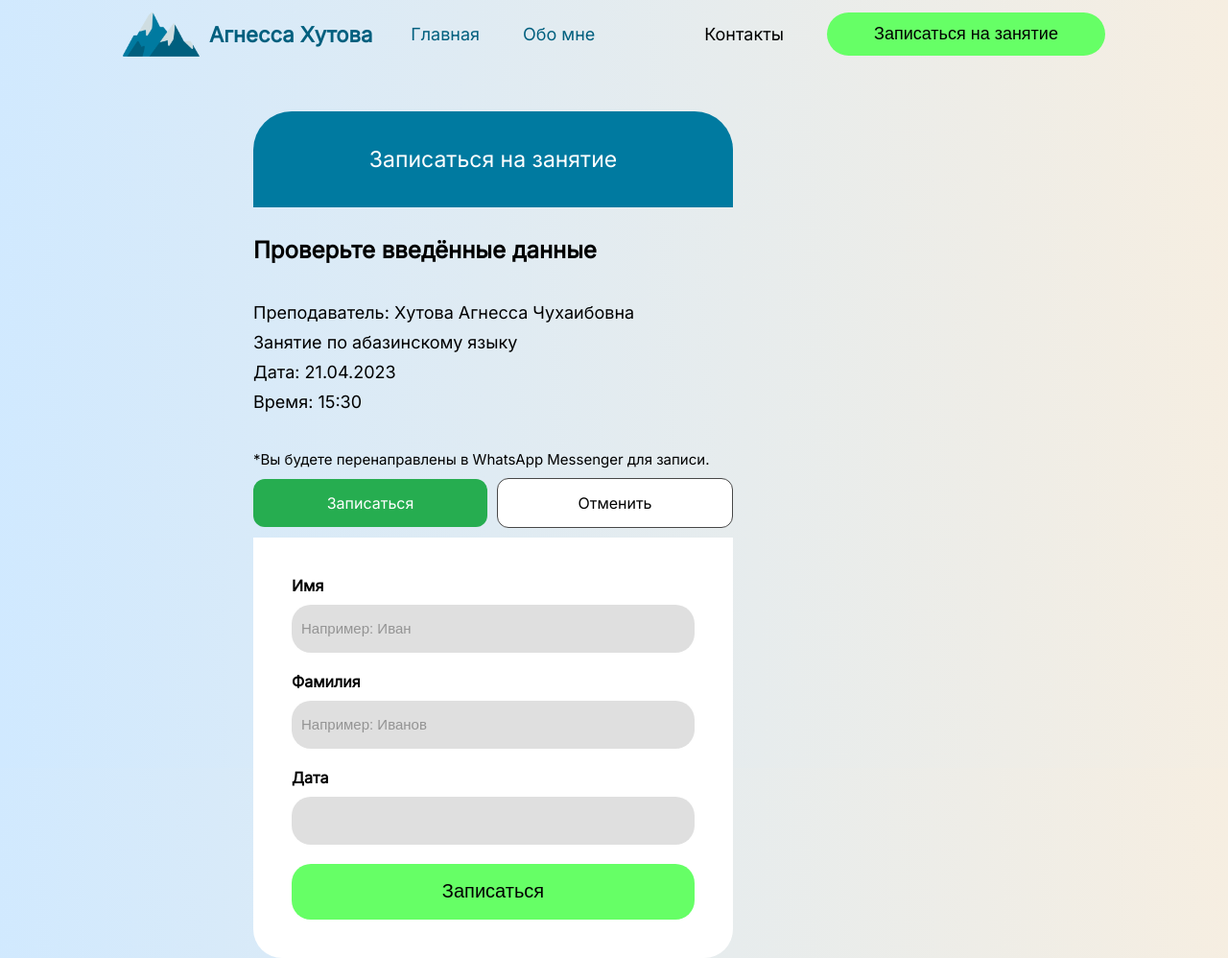
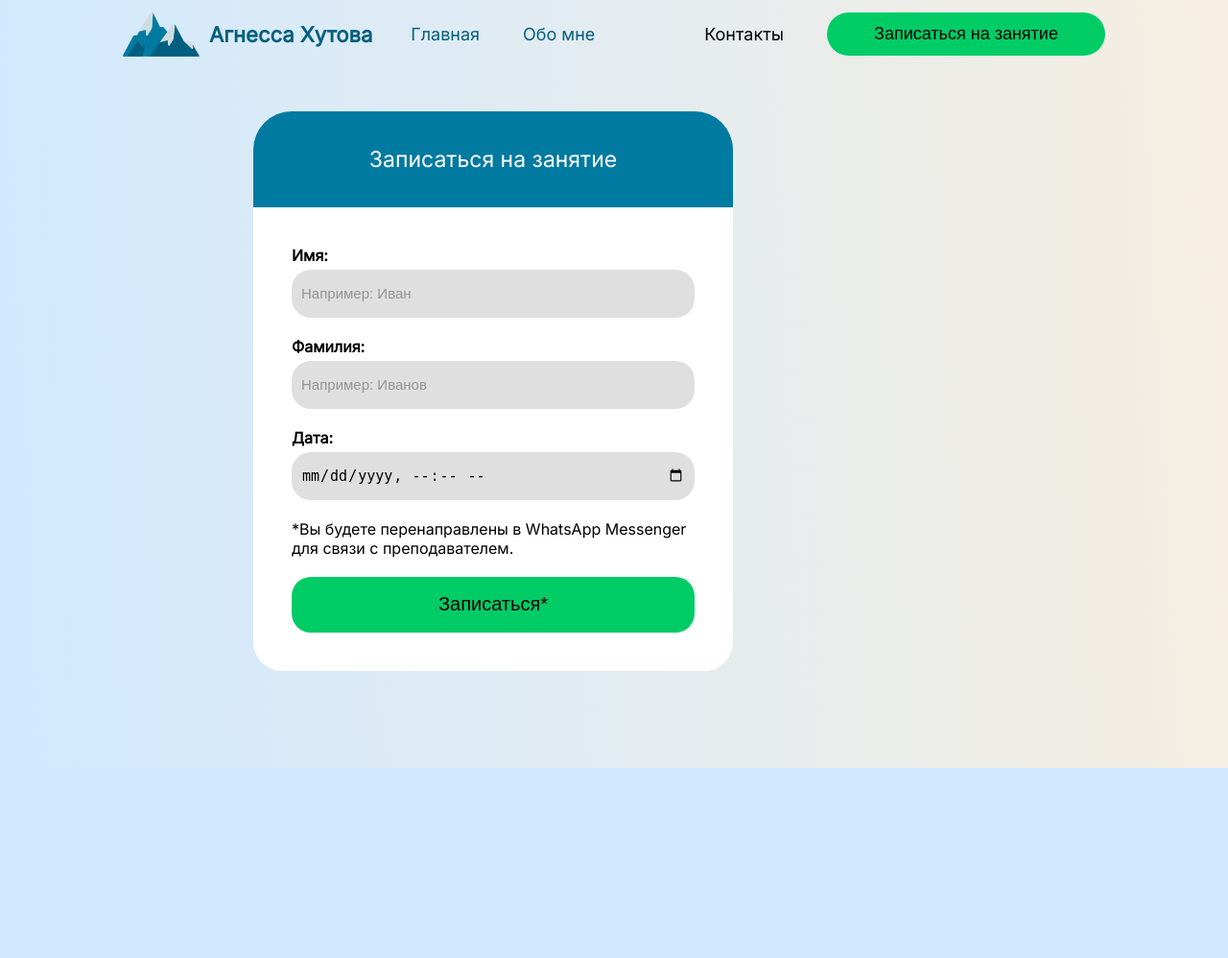
Before and after one commit to HinodeMyojo/teacher_site, a Django app: page /sign_up/ in a window 1280 px wide. Shown: the whole page at 96% size. After the commit the page ends 800 px from the top, so only its background shows below. Run offline with Django 5.2, Linux system fonts and the light colour scheme; some libraries are stand-ins or nearby versions.

Commit message:
Готово к деплою

```diff
--- a/pet_teachersite/mainpage/admin.py
+++ /dev/null
@@ -1,3 +0,0 @@
-from django.contrib import admin
-
-# Register your models here.
--- a/pet_teachersite/mainpage/models.py
+++ /dev/null
@@ -1,3 +0,0 @@
-from django.db import models
-
-# Create your models here.
--- a/pet_teachersite/mainpage/tests.py
+++ /dev/null
@@ -1,3 +0,0 @@
-from django.test import TestCase
-
-# Create your tests here.
--- a/pet_teachersite/mainpage/views.py
+++ b/pet_teachersite/mainpage/views.py
@@ -1,4 +1,4 @@
-from django.http import HttpResponse, JsonResponse
+from django.http import HttpResponse
 from django.urls import path
 from django.shortcuts import redirect, render
 from .forms import SignForm
@@ -6,10 +6,15 @@ from .forms import SignForm
 def sign_up(request):
     if request.method == 'POST':
         form = SignForm(request.POST)
+        first_name = request.POST.get('first_name')
+        last_name = request.POST.get('last_name')
+        date = request.POST.get('date')
         if form.is_valid():
-            # Здесь мы просто передаем данные формы в контекст, отображаемый в модальном окне
-            context = {'form': form, 'data': form.cleaned_data, 'show_modal': True}
-            return render(request, 'mainpage/sign_up.html', context)
+            return redirect(
+                'https://wa.me/79614478065?text=Здравствуйте! ' + '\n'
+                f'Меня зовут {first_name} {last_name}. Я бы хотел(а) '  + '\n'
+                f'записаться на занятие на время {date}'
+            )
 
     else:
         form = SignForm()
--- a/pet_teachersite/static/css/style.css
+++ b/pet_teachersite/static/css/style.css
@@ -166,13 +166,13 @@ nav {
     height: 45px;
     border-radius: 25px;
     border-style: none;
-    background-color: #66FF66;
+    background-color: #00CC66;
   }
   .nav_plan-button:active {
     transition: 0.1s;
     transform: scale(0.9);
-    background-color: #99FFFF;
-    background-color: #99FFFF;
+    background-color: #33CC66;
+    background-color: #33CC66;
   }
 }
 @media (max-width: 1190px) {
@@ -228,7 +228,7 @@ nav {
     align-items: center;
     width: 100%;
     height: 100%;
-    background-color: #66FF66;
+    background-color: #00CC66;
     border: 0px;
     border-bottom-left-radius: 30px;
     border-bottom-right-radius: 30px;
@@ -236,10 +236,11 @@ nav {
   }
   .nav_plan-button h2 {
     background-color: transparent;
+    color: black;
   }
   .nav_plan-button:active {
     transition: 0.1s;
-    background-color: #99FFFF;
+    background-color: #33CC66;
     transform: none;
   }
   .nav_main_ico img {
@@ -289,7 +290,7 @@ nav {
   height: 60px;
   border-radius: 25px;
   border-style: none;
-  background-color: #66FF66;
+  background-color: #00CC66;
 }
 .main_page_info button h2 {
   font-size: 21px;
@@ -297,7 +298,7 @@ nav {
   font-weight: normal;
 }
 .main_page_info button:active {
-  background-color: #99FFFF;
+  background-color: #33CC66;
 }
 
 @media (min-width: 1190px) {
@@ -345,7 +346,7 @@ nav {
   .main_page_info button:active {
     transition: 0.1s;
     transform: scale(0.9);
-    background-color: #99FFFF;
+    background-color: #33CC66;
   }
   .main_page_photo {
     display: flex;
@@ -488,7 +489,7 @@ nav {
   justify-content: center;
   width: 100%;
   height: auto;
-  background-color: #66FF66;
+  background-color: #00CC66;
   border: 0px;
   border-radius: 20px;
 }
@@ -499,7 +500,7 @@ nav {
 .main_page_info_btn:active {
   transition: 0.1s;
   transform: scale(0.9);
-  background-color: #99FFFF;
+  background-color: #33CC66;
 }
 
 .take_a_class_inside {
@@ -569,7 +570,7 @@ nav {
 
 .take_a_class_inside_block_input_submit {
   height: 55px;
-  background-color: #66FF66;
+  background-color: #00CC66;
   border: none;
   font-size: 20px;
 }
@@ -577,8 +578,8 @@ nav {
 .take_a_class_inside_block_input_submit:active {
   transition: 0.1s;
   transform: scale(0.9);
-  background-color: #99FFFF;
-  background-color: #99FFFF;
+  background-color: #33CC66;
+  background-color: #33CC66;
 }
 
 /* take_a_class-end */
@@ -602,57 +603,5 @@ nav {
 }
 
 /* about-end */
-.modal {
-  border-radius: 20px;
-}
-.modal .modal-top {
-  display: flex;
-  font-size: 24px;
-  margin-bottom: 40px;
-  margin-top: 30px;
-  justify-content: baseline;
-  font-weight: bold;
-}
-.modal .modal-data {
-  margin-top: 8px;
-  margin-bottom: 10px;
-  font-size: 18px;
-}
-.modal .modal-comment {
-  font-size: 15px;
-  font-weight: lighter;
-  margin-top: 40px;
-  margin-bottom: 5px;
-}
-.modal .modal-buttons {
-  display: flex;
-  flex-direction: row;
-  flex: 1;
-  margin-top: 10px;
-  margin-bottom: 10px;
-  align-items: center;
-  justify-content: center;
-  gap: 10px;
-}
-.modal .modal-button {
-  display: flex;
-  justify-content: center;
-  align-items: center;
-  border-radius: 12px;
-  width: 50%;
-  height: 50px;
-}
-.modal .modal-accept {
-  background-color: #26AD50;
-  color: white;
-}
-.modal .modal-decline {
-  background-color: #ffffff;
-  border: 1px rgb(71, 71, 71) solid;
-  color: black;
-}
-.modal a {
-  text-decoration: none;
-}
 
 /*# sourceMappingURL=style.css.map */
--- a/pet_teachersite/static/css/style.scss
+++ b/pet_teachersite/static/css/style.scss
@@ -1,7 +1,7 @@
 @import 'node_modules/gerillass/scss/gerillass';
 
-$button-color: #66FF66;
-$button-active-color: #99FFFF;
+$button-color: #00CC66;
+$button-active-color: #33CC66;
 
 @mixin flex-row {
   display: flex;
@@ -269,6 +269,7 @@ nav {
     border-color: transparent;
     h2{
       background-color: transparent;
+      color: black;
     }
   }
   .nav_plan-button:active{
@@ -655,56 +656,56 @@ nav {
 
 // Модальное окно начало
 
-.modal{
-  border-radius: 20px;
-  .modal-top{
-    display: flex;
-    font-size: 24px;
-    margin-bottom: 40px;
-    margin-top: 30px;
-    justify-content: baseline;
-    font-weight: bold;
-  }
-  .modal-data{
-    margin-top: 8px;
-    margin-bottom: 10px;
-    font-size: 18px
-  }
-  .modal-comment{
-    font-size: 15px;
-    font-weight: lighter;
-    margin-top: 40px;
-    margin-bottom: 5px;
-  }
-  .modal-buttons{
-    @include flex-row();
-    flex: 1;
-    margin-top: 10px;
-    margin-bottom: 10px;
-    align-items: center;
-    justify-content: center;
-    gap: 10px;
-  }
-  .modal-button{
-    display: flex;
-    justify-content: center;
-    align-items: center;
-    border-radius: 12px;
-    width: 50%;
-    height: 50px;
-  }
-  .modal-accept{
-    background-color: #26AD50;
-    color: white;
-  }
-  .modal-decline{
-    background-color: #ffffff;
-    border: 1px rgb(71, 71, 71) solid;
-    color: black;
-  }
-  a{
-    text-decoration: none;
-  }
-}
+// .modal{
+//   border-radius: 20px;
+//   .modal-top{
+//     display: flex;
+//     font-size: 24px;
+//     margin-bottom: 40px;
+//     margin-top: 30px;
+//     justify-content: baseline;
+//     font-weight: bold;
+//   }
+//   .modal-data{
+//     margin-top: 8px;
+//     margin-bottom: 10px;
+//     font-size: 18px
+//   }
+//   .modal-comment{
+//     font-size: 15px;
+//     font-weight: lighter;
+//     margin-top: 40px;
+//     margin-bottom: 5px;
+//   }
+//   .modal-buttons{
+//     @include flex-row();
+//     flex: 1;
+//     margin-top: 10px;
+//     margin-bottom: 10px;
+//     align-items: center;
+//     justify-content: center;
+//     gap: 10px;
+//   }
+//   .modal-button{
+//     display: flex;
+//     justify-content: center;
+//     align-items: center;
+//     border-radius: 12px;
+//     width: 50%;
+//     height: 50px;
+//   }
+//   .modal-accept{
+//     background-color: #26AD50;
+//     color: white;
+//   }
+//   .modal-decline{
+//     background-color: #ffffff;
+//     border: 1px rgb(71, 71, 71) solid;
+//     color: black;
+//   }
+//   a{
+//     text-decoration: none;
+//   }
+// }
 
 // Модальное окно конец
--- a/pet_teachersite/static/js/style.js
+++ b/pet_teachersite/static/js/style.js
@@ -3,10 +3,3 @@ $(document).ready(function() {
         $('.nav_burger, .nav_burger_line, .nav_main').toggleClass('active');
     });
 });
-
-document.getElementById('SignForm').addEventListener('submit'),
-function(event) {
-    var f_name = this.querySelection('[f_name="f_name"]').value;
-    var l_name = this.querySelection('[l_name="l_name"]').value;
-    var datetime_local = this.querySelection('[datetime_local="datetime_local"]').value;
-}
--- a/pet_teachersite/templates/mainpage/sign_up.html
+++ b/pet_teachersite/templates/mainpage/sign_up.html
@@ -8,47 +8,14 @@
                 <div class="take_a_class_area">
                     <h2>Записаться на занятие</h2>
                 </div>
-                <div id="check-info" class="modal">
-                    <p class="modal-top">Проверьте введённые данные</h2>
-                    <p class="modal-data">Преподаватель: Хутова Агнесса Чухаибовна</h3>
-                    <p class="modal-data">Занятие по абазинскому языку</h3>
-                    <p class="modal-data">{{ first_name }}</h3>
-                    <p class="modal-data">Дата: 21.04.2023</h3>
-                    <p class="modal-data">Время: 15:30</h3>
-                    <p class="modal-comment">*Вы будете перенаправлены в WhatsApp Messenger для записи.</p>
-                    <div class="modal-buttons">
-                        <a href="#" class="modal-button modal-accept">Записаться</a>
-                        <a href="#" rel="modal:close" class="modal-button modal-decline">Отменить</a>
-                    </div>
-                </div>
                 <div class="take_a_class_inside">
-                    <form class="take_a_class_inside_block_form" id="SignForm">
+                    <form class="take_a_class_inside_block_form" method="POST">
                         {% csrf_token %}
-                        <div class="take_a_class_inside_block_in">
-                            <label for="box">Имя</label>
-                            <input
-                                type="f_name"
-                                id="box"
-                                name="box"
-                                class="take_a_class_inside_block_input_box"
-                                placeholder="Например: Иван">
-                        </div>
-                        <div class="take_a_class_inside_block_in">
-                            <label for="box">Фамилия</label>
-                            <input
-                                type="l_name"
-                                id="box"
-                                name="box"
-                                class="take_a_class_inside_block_input_box"
-                                placeholder="Например: Иванов">
-                        </div>
-                        <div class="take_a_class_inside_block_time">
-                            <label for="box-time">Дата</label>
-                            <input type="datetime_local" id="box-time" name="box-time" class="take_a_class_inside_block_input_box">
-                        </div>
+                        {{ form.as_p }}
+                        <p>*Вы будете перенаправлены в WhatsApp Messenger для связи с преподавателем.</p>
                         <div class="take_a_class_inside_block_submit">
-                            <button class="main_page_info_btn" type="submit">
-                                <h2>Записаться</h2>
+                            <button class="main_page_info_btn">
+                                <h2>Записаться*</h2>
                             </button>
                         </div>
                     </form>
```
Also changed, not shown: design_test/sign_up.html (+22 -19 lines), design_test/style.css (+14 -65 lines), design_test/style.scss (+54 -53 lines), pet_teachersite/pet_teachersite/settings.py (+1 -9 lines), pet_teachersite/templates/mainpage/main_page.html (+5 -3 lines), 2 other files.
